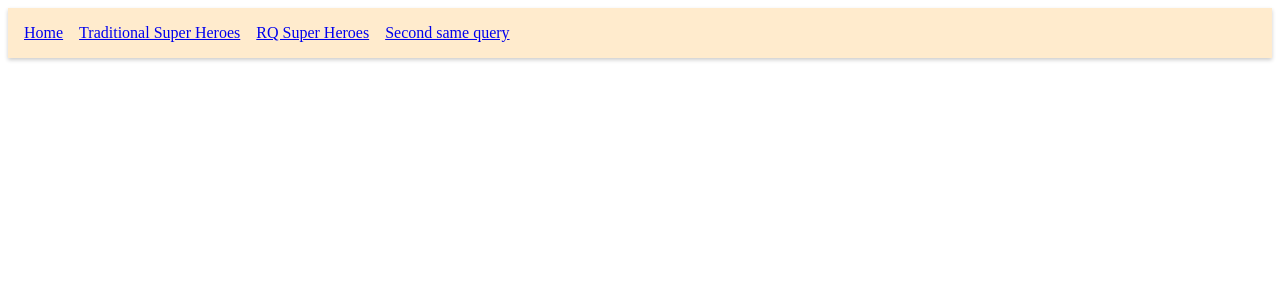
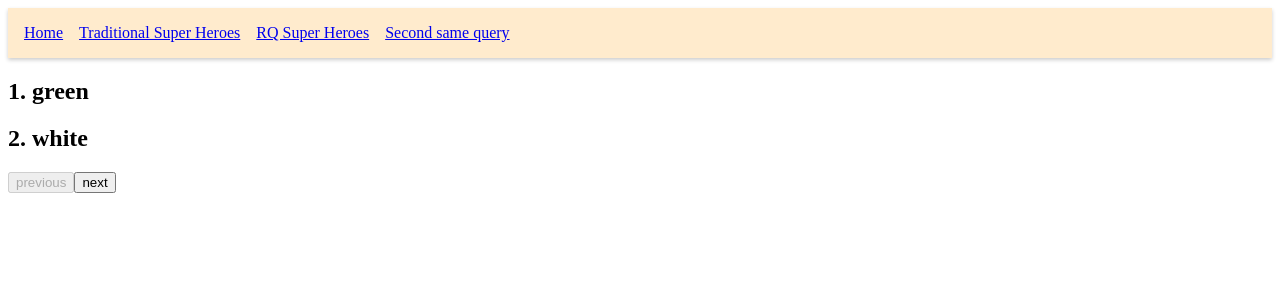
Before and after one commit to JarmanjitSingh/react-query, a React (Vite) app: page /rq-paginated in a window 1280 px wide. Shown: the top 300 px of the page. Built offline with nearby package versions, Linux system fonts and the light colour scheme; data requests are answered from the project's data file.

Commit message:
paginated queries

```diff
--- a/db.json
+++ b/db.json
@@ -41,5 +41,39 @@
       "id": "codewithjarman",
       "courses": ["React", "vue", "angular"]
     }
+  ],
+  "colors": [
+    {
+      "id": 1,
+      "label": "green"
+    },
+    {
+      "id": 2,
+      "label": "white"
+    },
+    {
+      "id": 3,
+      "label": "orange"
+    },
+    {
+      "id": 4,
+      "label": "yellow"
+    },
+    {
+      "id": 5,
+      "label": "purple"
+    },
+    {
+      "id": 6,
+      "label": "blue"
+    },
+    {
+      "id": 7,
+      "label": "violet"
+    },
+    {
+      "id": 8,
+      "label": "black"
+    }
   ]
 }
--- a/src/App.jsx
+++ b/src/App.jsx
@@ -10,6 +10,7 @@ import HeroDetailPage from "./components/HeroDetailPage";
 import ParallelQueriesPage from "./components/ParallelQueriesPage";
 import DynamicParallelQueriesPage from "./components/DynamicParallelQueriesPage";
 import DependentQueriesPage from "./components/DependentQueriesPage";
+import PaginatedQueriesPage from "./components/PaginatedQueriesPage";
 
 const queryClient = new QueryClient();
 
@@ -42,6 +43,8 @@ const App = () => {
           <Route path="/parallel-queries" element={<ParallelQueriesPage />} />
           <Route path="/dynamic-parallel-queries" element={<DynamicParallelQueriesPage heroIds={[1, 3]} />} />
           <Route path="/dependent-queries" element={<DependentQueriesPage email="jarmanjit@gmail.com" />} />
+          <Route path="/rq-paginated" element={<PaginatedQueriesPage />} />
+
         </Routes>
       </Router>
       <ReactQueryDevtools initialIsOpen={false} position="bottom-right" />
--- /dev/null
+++ b/src/components/PaginatedQueriesPage.jsx
@@ -0,0 +1,42 @@
+import axios from "axios";
+import React, { useState } from "react";
+import { useQuery } from "react-query";
+
+const fetchColors = (arg) => {
+  return axios.get(`http://localhost:4000/colors?_limit=2&_page=${arg}`);
+};
+const PaginatedQueriesPage = () => {
+  const [pageNumber, setPageNumber] = useState(1);
+  const { isLoading, isError, error, data } = useQuery(
+    ["colors", pageNumber],
+    () => fetchColors(pageNumber),
+    {
+        keepPreviousData: true
+    }
+  );
+
+  if (isLoading) return <h2>Loading ....</h2>;
+  if (isError) return <h2>{error.message}</h2>;
+
+  return (
+    <>
+      <div>
+        {data?.data.map((color) => {
+          return (
+            <div key={color.id}>
+              <h2>
+                {color.id}. {color.label}
+              </h2>
+            </div>
+          );
+        })}
+      </div>
+      <div>
+        <button onClick={()=> setPageNumber(page => page - 1)} disabled={pageNumber === 1}>previous</button>
+        <button onClick={()=> setPageNumber(page => page + 1)} disabled={pageNumber === 4}>next</button>
+      </div>
+    </>
+  );
+};
+
+export default PaginatedQueriesPage;
```
Also changed, not shown: 1 other file (tests, documents, lock files or other folders).
